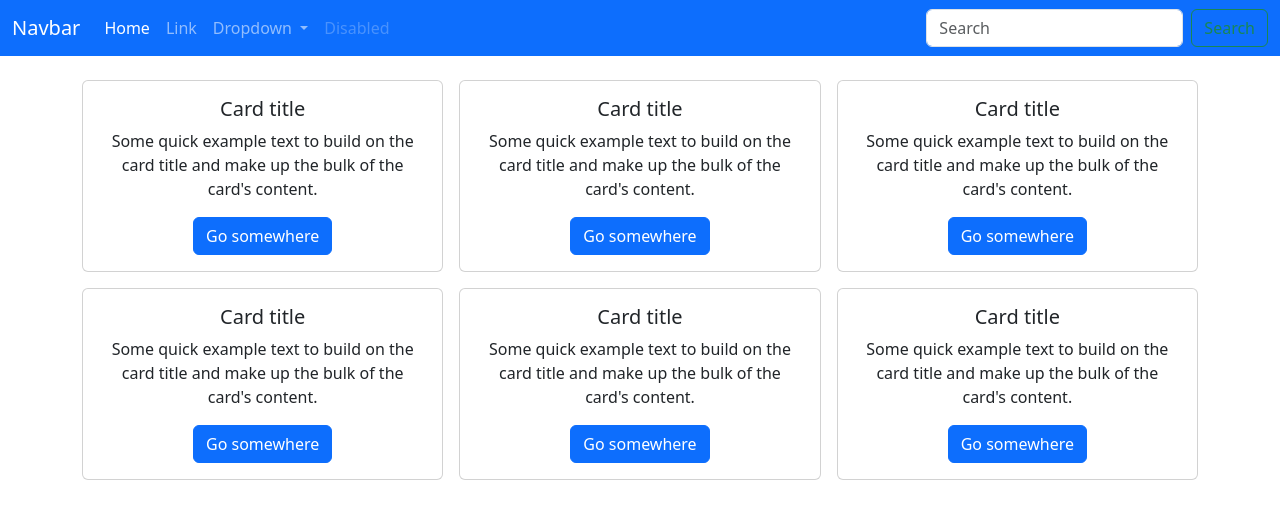
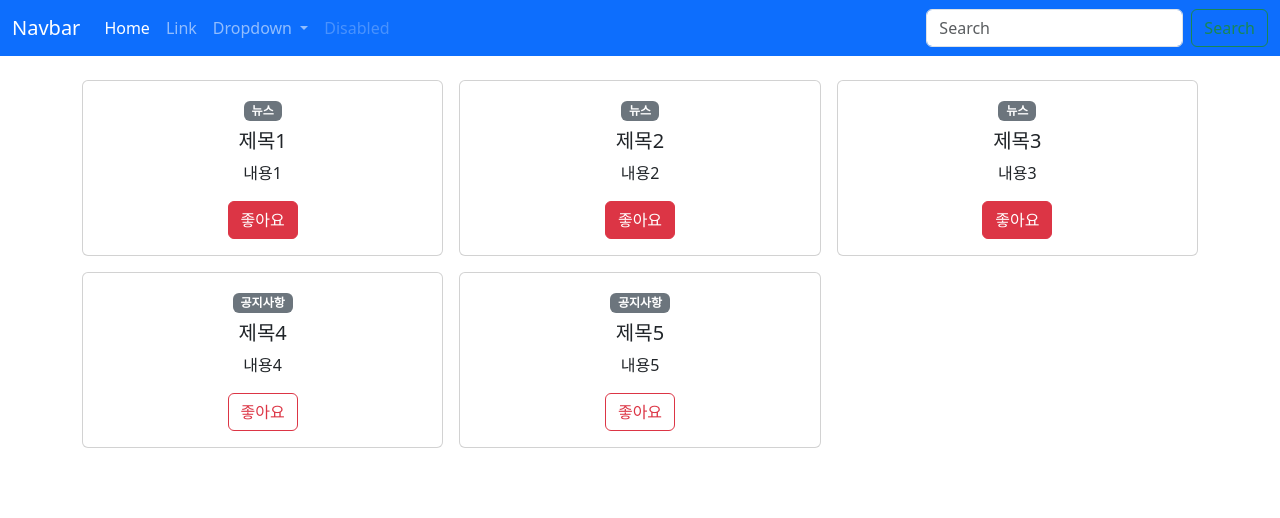
Before and after one commit to hjun-park/vue-js-practice, a Vue app: page / in a window 1280 px wide. Shown: the top 518 px of the page. Built offline with nearby package versions, Linux system fonts and the light colour scheme.

Commit message:
[Props] 부모에서 자식으로 데이터를 전달하는 Props

```diff
--- a/src/components/AppCard.vue
+++ b/src/components/AppCard.vue
@@ -3,12 +3,15 @@
 		<!-- 3개씩 배치-->
 		<div class="card">
 			<div class="card-body">
-				<h5 class="card-title red">Card title</h5>
-				<p class="card-text">
-					Some quick example text to build on the card title and make up the
-					bulk of the card's content.
-				</p>
-				<a href="#" class="btn btn-primary">Go somewhere</a>
+				<!-- type : news, notice -->
+				<span class="badge bg-secondary">{{
+					type === 'news' ? '뉴스' : '공지사항'
+				}}</span>
+				<!-- script에서 정의한 props는 여기서 사용, 머스태치로 감싼다.-->
+				<h5 class="card-title red mt-2">{{ title }}</h5>
+				<p class="card-text">{{ contents }}</p>
+				<a v-if="isLike" href="#" class="btn btn-danger">좋아요</a>
+				<a v-else href="#" class="btn btn-outline-danger">좋아요</a>
 			</div>
 		</div>
 	</div>
@@ -16,14 +19,48 @@
 
 <script>
 export default {
+	// props: ['title', 'contents'],
+	/*
+    props: 컴포넌트에 등록할 수 있는 사용자 정의 속성
+      => 부모 컴포넌트에서 자식 컴포넌트로 데이터 전달 가능
+  */
+	// 반응형 prop 데이터 생성
+	/*
+    type: 자료형
+    default: 기본값
+    required: 속성값 필수여부
+    validator: 속성값의 유효성 검사
+  */
+	props: {
+		type: {
+			type: String,
+			default: 'news',
+			validator: value => {
+				return ['news', 'notice'].includes(value);
+			},
+		},
+		title: {
+			type: String,
+			required: true,
+		},
+		contents: {
+			type: String,
+			required: true,
+		},
+		isLike: {
+			type: Boolean,
+			default: false,
+		},
+		obj: {
+			type: Object,
+			// 기본값을 함수 형태로도 반환할 수 있다.
+			default: () => {},
+		},
+	},
 	setup() {
 		return {};
 	},
 };
 </script>
 
-<style lang="scss" scoped>
-.red {
-	color: v-bind(color) !important;
-}
-</style>
+<style lang="scss" scoped></style>
--- a/src/components/TheView.vue
+++ b/src/components/TheView.vue
@@ -6,12 +6,19 @@
 		<div class="container text-center py-4">
 			<div class="row g-3">
 				<!-- card 사이 간격 부여 (gx, gy) -->
-				<div class="col col-4"><AppCard></AppCard></div>
-				<div class="col col-4"><AppCard></AppCard></div>
-				<div class="col col-4"><AppCard></AppCard></div>
-				<div class="col col-4"><AppCard></AppCard></div>
-				<div class="col col-4"><AppCard></AppCard></div>
-				<div class="col col-4"><AppCard></AppCard></div>
+				<!-- v-bind로 props 동적인 데이터 전달 방법 -->
+				<!-- 부모에서 전달 시에는 kebab-case를 사용할 것-->
+				<div v-for="post in posts" :key="post.id" class="col col-4">
+					<AppCard
+						:title="post.title"
+						:contents="post.contents"
+						:type="post.type"
+						:is-like="post.isLike"
+					></AppCard>
+				</div>
+
+				<!-- 정의한 props에 정적인 데이터 전달 방법 (부모 -> 자식)-->
+				<!-- <AppCard title="제목 1" contents="내용 1"></AppCard></div> -->
 			</div>
 		</div>
 	</main>
@@ -19,10 +26,38 @@
 
 <script>
 import AppCard from '@/components/AppCard.vue';
+import { reactive } from 'vue';
 export default {
 	components: { AppCard },
 	setup() {
-		return {};
+		// 정의한 props에 동적인 데이터 전달 방법 (객체 정의 및 return)
+		const post = reactive({
+			title: '제목 2',
+			contents: '내용 2',
+		});
+
+		// loop를 돌면서 반응형 객체 순회
+		const posts = reactive([
+			{ id: 1, title: '제목1', contents: '내용1', isLike: true, type: 'news' },
+			{ id: 2, title: '제목2', contents: '내용2', isLike: true, type: 'news' },
+			{ id: 3, title: '제목3', contents: '내용3', isLike: true, type: 'news' },
+			{
+				id: 4,
+				title: '제목4',
+				contents: '내용4',
+				isLike: false,
+				type: 'notice',
+			},
+			{
+				id: 5,
+				title: '제목5',
+				contents: '내용5',
+				isLike: false,
+				type: 'notice',
+			},
+		]);
+
+		return { post, posts };
 	},
 };
 </script>
```
